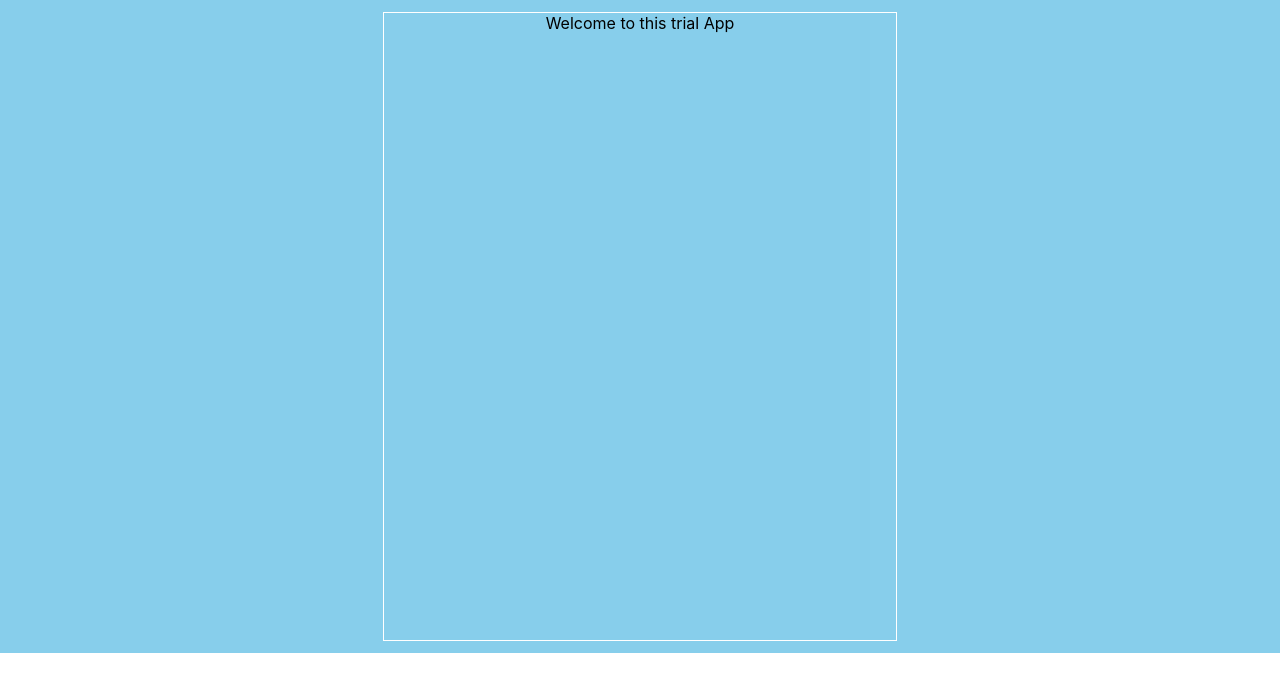
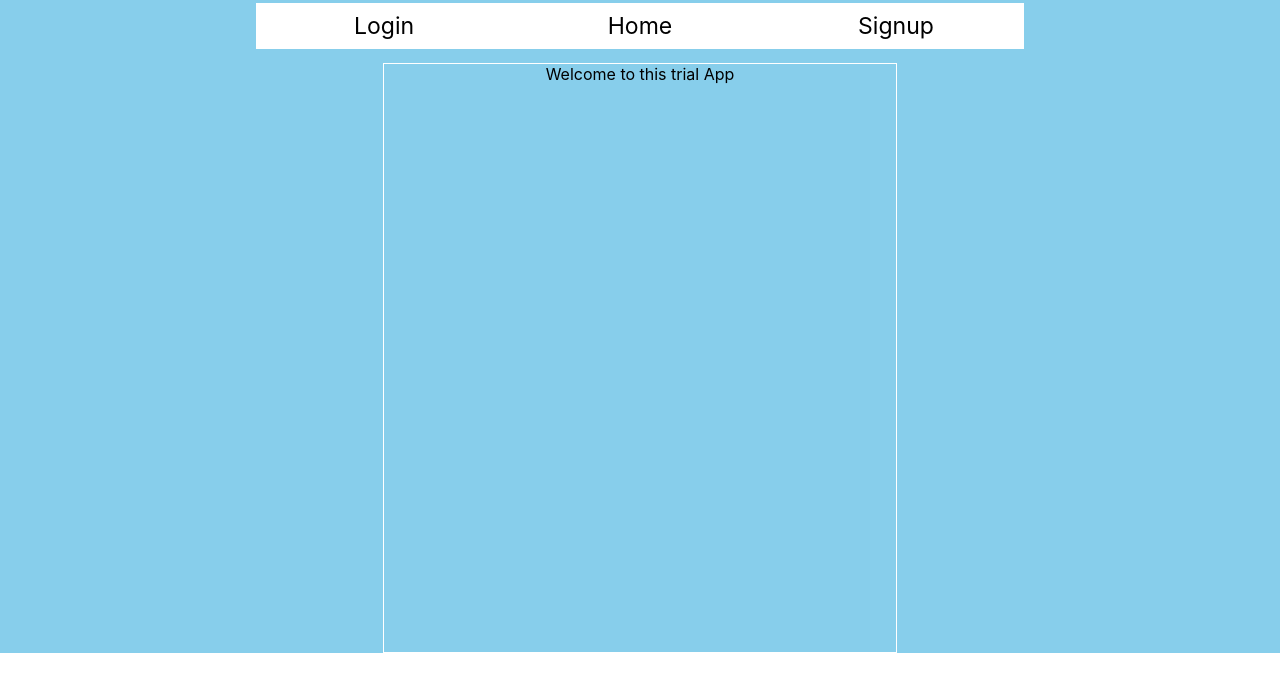
Before and after one commit to MokuaEnock/daraja, a React (Create React App) app: page / in a window 1280 px wide. Shown: the top 692 px of the page. Built offline with nearby package versions, Linux system fonts and the light colour scheme.

Commit message:
add navbar to main

```diff
--- a/src/App.css
+++ b/src/App.css
@@ -2,15 +2,15 @@
   width: 100vw;
   height: 51vw;
   display: flex;
-  flex-direction: row;
+  flex-direction: column;
   align-items: center;
-  justify-content: center;
+  justify-content: space-between;
   background-color: skyblue;
 }
 
 main {
   width: 40%;
-  height: 96%;
+  height: 90%;
   border: thin solid white;
   display: flex;
   flex-direction: column;
@@ -20,7 +20,7 @@
 
 header {
   width: 100%;
-  height: 5vw;
+  height: 4vw;
   display: flex;
   flex-direction: row;
   align-items: center;
@@ -33,6 +33,12 @@
   height: 90%;
   background-color: white;
   color: black;
+  text-decoration: none;
+  display: flex;
+  flex-direction: row;
+  align-items: center;
+  font-size: 1.8vw;
+  justify-content: center;
 }
 span {
   width: 100%;
--- a/src/App.js
+++ b/src/App.js
@@ -4,10 +4,12 @@
 import Landing from "./Landing";
 import Main from "./Main";
 import { BrowserRouter, Route, Routes } from "react-router-dom";
+import Navbar from "./Navbar";
 
 function App() {
   return (
     <BrowserRouter>
+      <Navbar />
       <Routes>
         <Route element={<Login />} path="/login" />
         <Route element={<Main />} path="/" />
```
